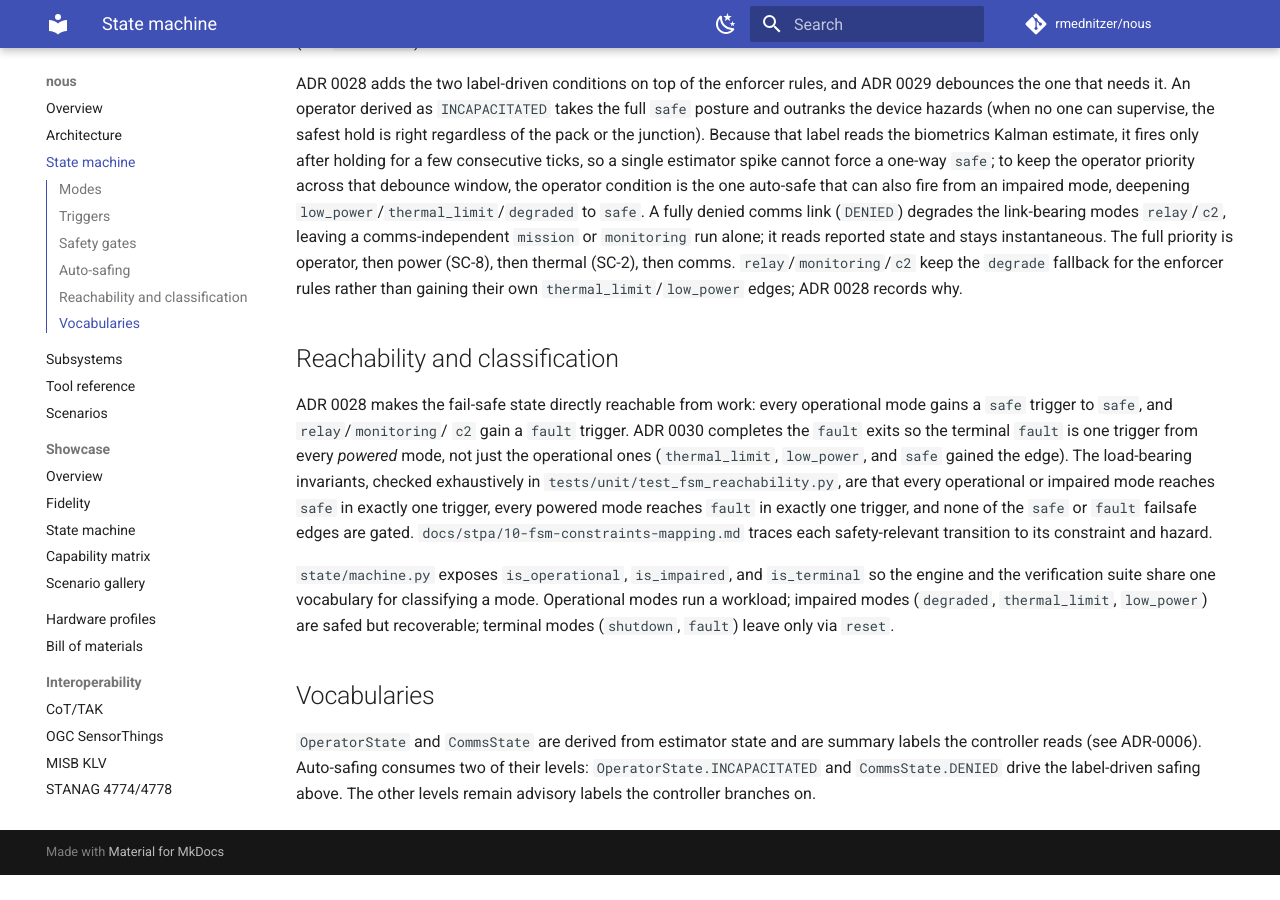
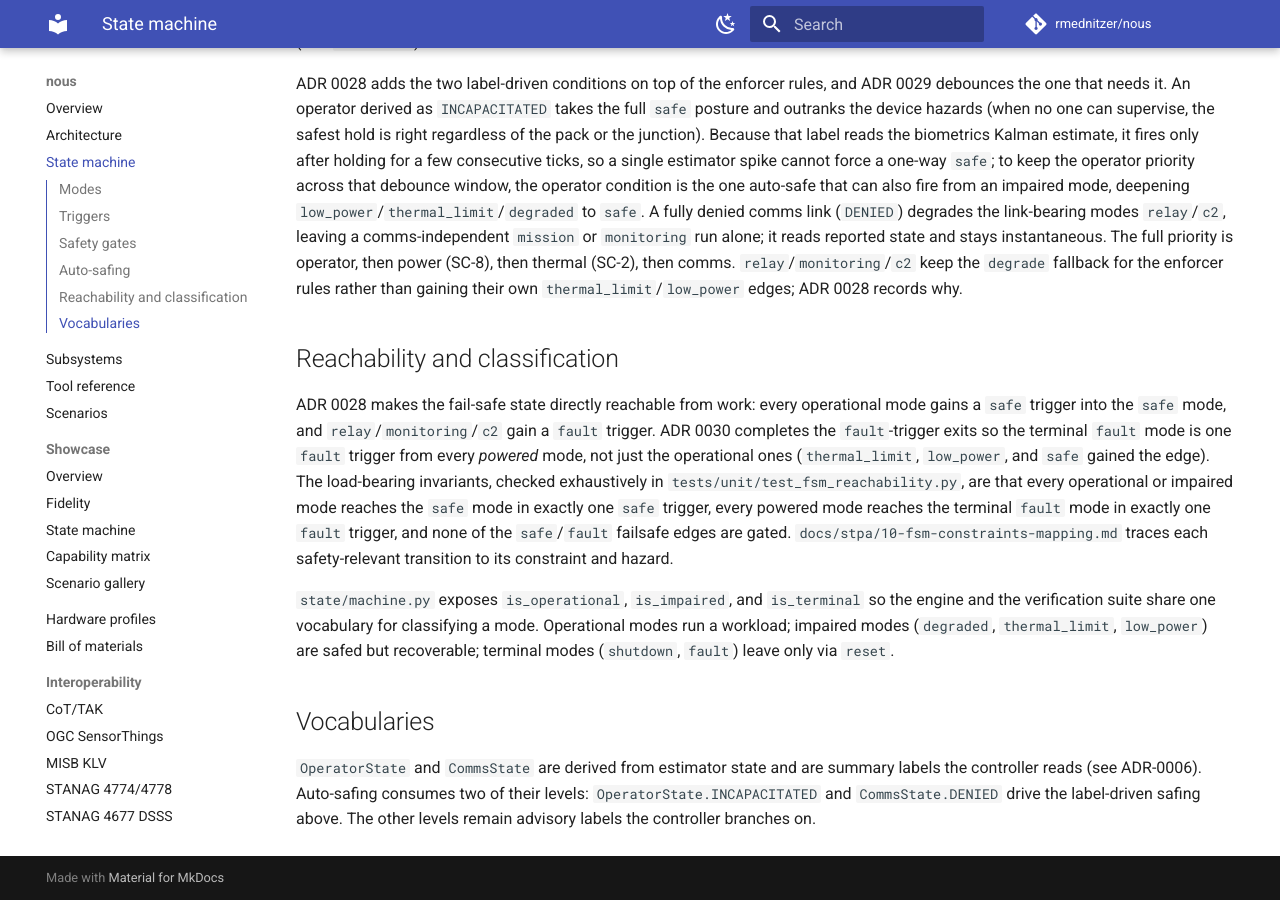
Before and after one commit to rmednitzer/nous, an MkDocs documentation site: the page built from docs/state-machine.md, in a window 1280 px wide and 900 px high, scrolled down 2732 px. Built offline with MkDocs 1.6.1 and Material for MkDocs 9.7.7, drawn with Linux system fonts in a browser that asks for light colours; comment, search, counter and statistics services are not loaded; before the commit the page ends 3607 px from its top, so only the background shows below that; some of the changed text lies outside the part shown.

Commit message:
docs: disambiguate the `fault`/`safe` trigger from the mode in state-machine.md
The reachability prose used `fault` (and `safe`) for both the trigger and the
terminal mode, which read ambiguously. Name them explicitly: "one `fault`
trigger" reaching "the terminal `fault` mode", and "one `safe` trigger"
reaching "the `safe` mode".

https://claude.ai/code/session_01TSCWNdN5j8fLKEidGUadf4

```diff
--- a/docs/state-machine.md
+++ b/docs/state-machine.md
@@ -71,9 +71,10 @@ so every operational mode can reach the fail-safe state directly). The
 `idle`, not back in the prior operational mode (ADR 0029): the controller
 re-selects the mode it wants, re-gated. `idle` also gains direct `safe` and
 `fault` edges so the failsafe and fault states are reachable from the holding
-state. ADR 0030 completes the `fault` exits: every powered mode (`thermal_limit`,
-`low_power`, and `safe` included) reaches the terminal `fault` in one trigger,
-because a hardware fault is mode-independent and must never be refused. The
+state. ADR 0030 completes the `fault`-trigger exits: every powered mode
+(`thermal_limit`, `low_power`, and `safe` included) reaches the terminal
+`fault` mode in one `fault` trigger, because a hardware fault is
+mode-independent and must never be refused. The
 operational modes do not connect to each other directly: a mode switch goes
 through `idle` (via `complete`) so the new operational entry is re-gated.
 
@@ -149,15 +150,16 @@ records why.
 ## Reachability and classification
 
 ADR 0028 makes the fail-safe state directly reachable from work: every
-operational mode gains a `safe` trigger to `safe`, and `relay`/`monitoring`/
-`c2` gain a `fault` trigger. ADR 0030 completes the `fault` exits so the
-terminal `fault` is one trigger from every *powered* mode, not just the
-operational ones (`thermal_limit`, `low_power`, and `safe` gained the edge).
-The load-bearing invariants, checked exhaustively in
-`tests/unit/test_fsm_reachability.py`, are that every operational or impaired
-mode reaches `safe` in exactly one trigger, every powered mode reaches `fault`
-in exactly one trigger, and none of the `safe` or `fault` failsafe edges are
-gated. `docs/stpa/10-fsm-constraints-mapping.md` traces each safety-relevant
+operational mode gains a `safe` trigger into the `safe` mode, and
+`relay`/`monitoring`/`c2` gain a `fault` trigger. ADR 0030 completes the
+`fault`-trigger exits so the terminal `fault` mode is one `fault` trigger from
+every *powered* mode, not just the operational ones (`thermal_limit`,
+`low_power`, and `safe` gained the edge). The load-bearing invariants, checked
+exhaustively in `tests/unit/test_fsm_reachability.py`, are that every
+operational or impaired mode reaches the `safe` mode in exactly one `safe`
+trigger, every powered mode reaches the terminal `fault` mode in exactly one
+`fault` trigger, and none of the `safe`/`fault` failsafe edges are gated.
+`docs/stpa/10-fsm-constraints-mapping.md` traces each safety-relevant
 transition to its constraint and hazard.
 
 `state/machine.py` exposes `is_operational`, `is_impaired`, and
```
